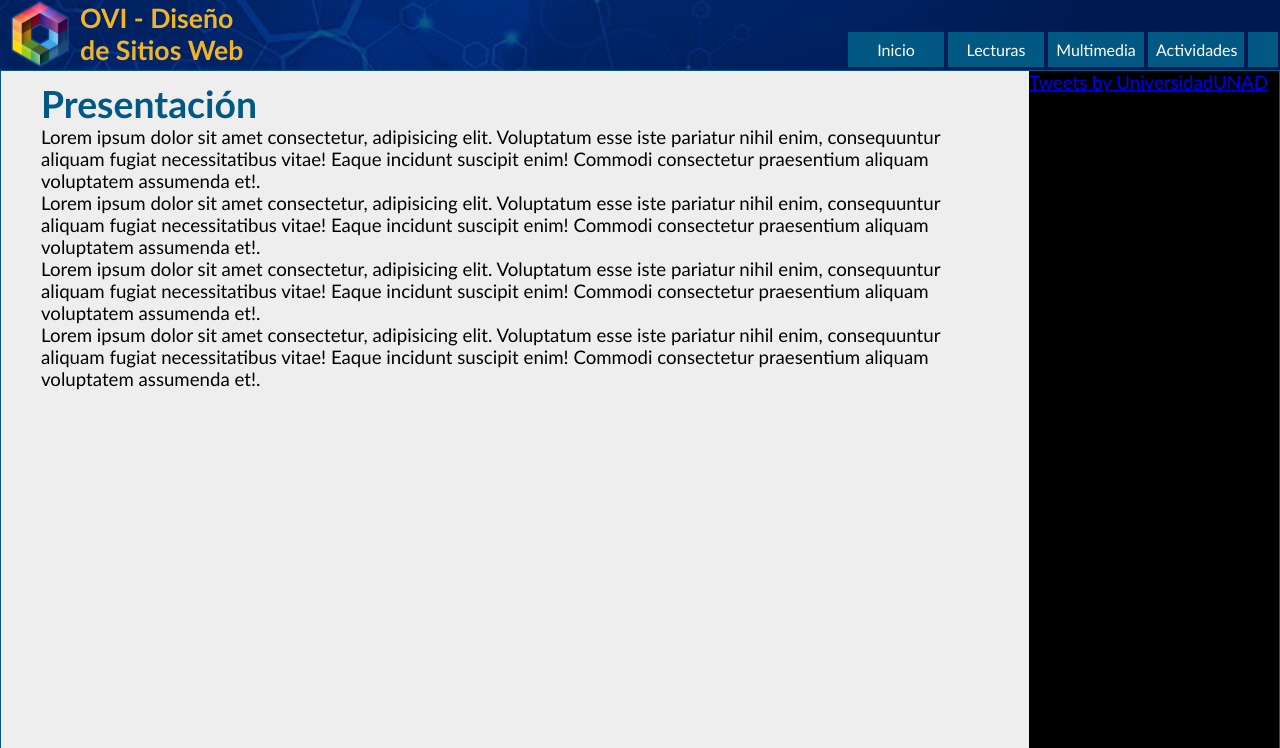
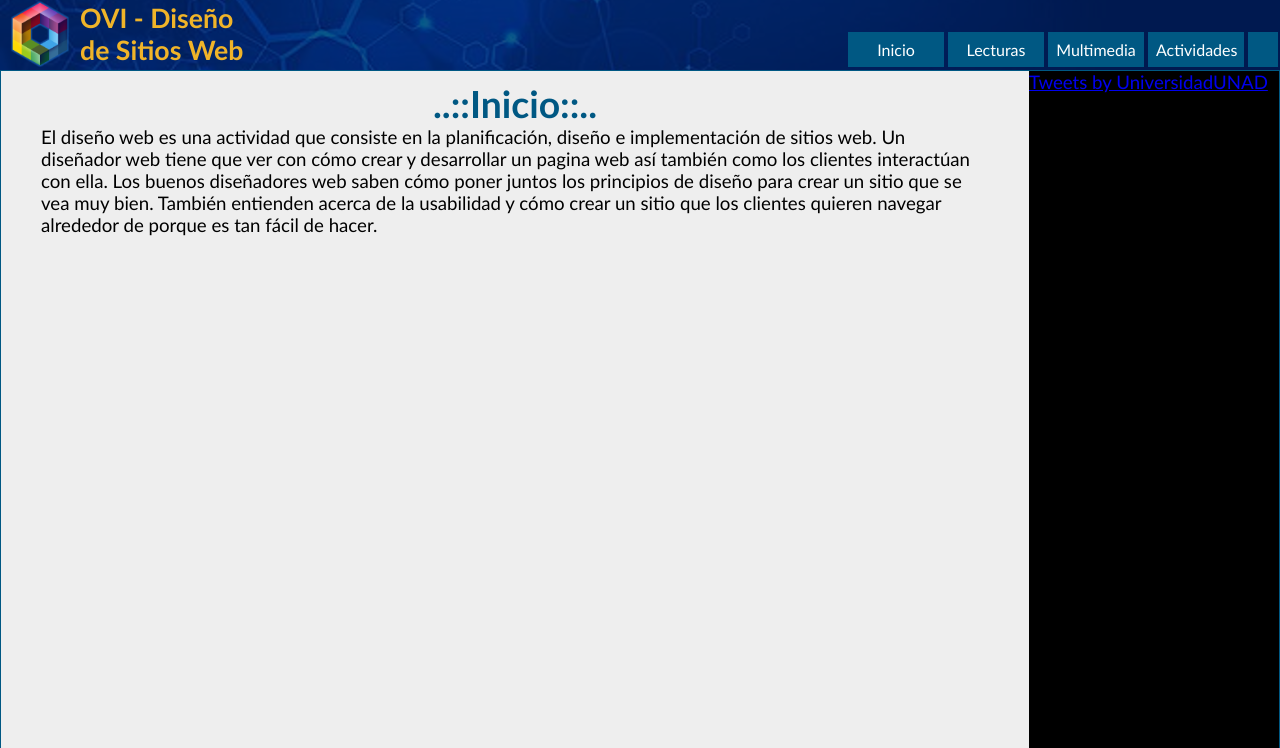
Before and after one commit to juanda3422/DSW3, a plain HTML site: page index.html in a window 1280 px wide. Shown: the top 748 px of the page. Drawn offline with Linux system fonts and the light colour scheme.

Commit message:
Cambio texto lorep insum de la pagina de inicio

```diff
--- a/index.html
+++ b/index.html
@@ -45,11 +45,10 @@
     <div class="content">
         <div class="content-section">
             <section>
-                <h1>Presentación</h1>
-                <p>Lorem ipsum dolor sit amet consectetur, adipisicing elit. Voluptatum esse iste pariatur nihil enim, consequuntur aliquam fugiat necessitatibus vitae! Eaque incidunt suscipit enim! Commodi consectetur praesentium aliquam voluptatem assumenda et!.</p>
-                <p>Lorem ipsum dolor sit amet consectetur, adipisicing elit. Voluptatum esse iste pariatur nihil enim, consequuntur aliquam fugiat necessitatibus vitae! Eaque incidunt suscipit enim! Commodi consectetur praesentium aliquam voluptatem assumenda et!.</p>
-                <p>Lorem ipsum dolor sit amet consectetur, adipisicing elit. Voluptatum esse iste pariatur nihil enim, consequuntur aliquam fugiat necessitatibus vitae! Eaque incidunt suscipit enim! Commodi consectetur praesentium aliquam voluptatem assumenda et!.</p>
-                <p>Lorem ipsum dolor sit amet consectetur, adipisicing elit. Voluptatum esse iste pariatur nihil enim, consequuntur aliquam fugiat necessitatibus vitae! Eaque incidunt suscipit enim! Commodi consectetur praesentium aliquam voluptatem assumenda et!.</p>
+                <h1 align="center">..::Inicio::..</h1>
+                    <p>
+                        El diseño web es una actividad que consiste en la planificación, diseño e implementación de sitios web.  Un diseñador web tiene que ver con cómo crear y desarrollar un pagina web así también como los clientes interactúan con ella. Los buenos diseñadores web saben cómo poner juntos los principios de diseño para crear un sitio que se vea muy bien. También entienden acerca de la usabilidad y cómo crear un sitio que los clientes quieren navegar alrededor de porque es tan fácil de hacer.
+                    </p>
             </section>
         </div>
         <aside class="asideTwitter">
```
